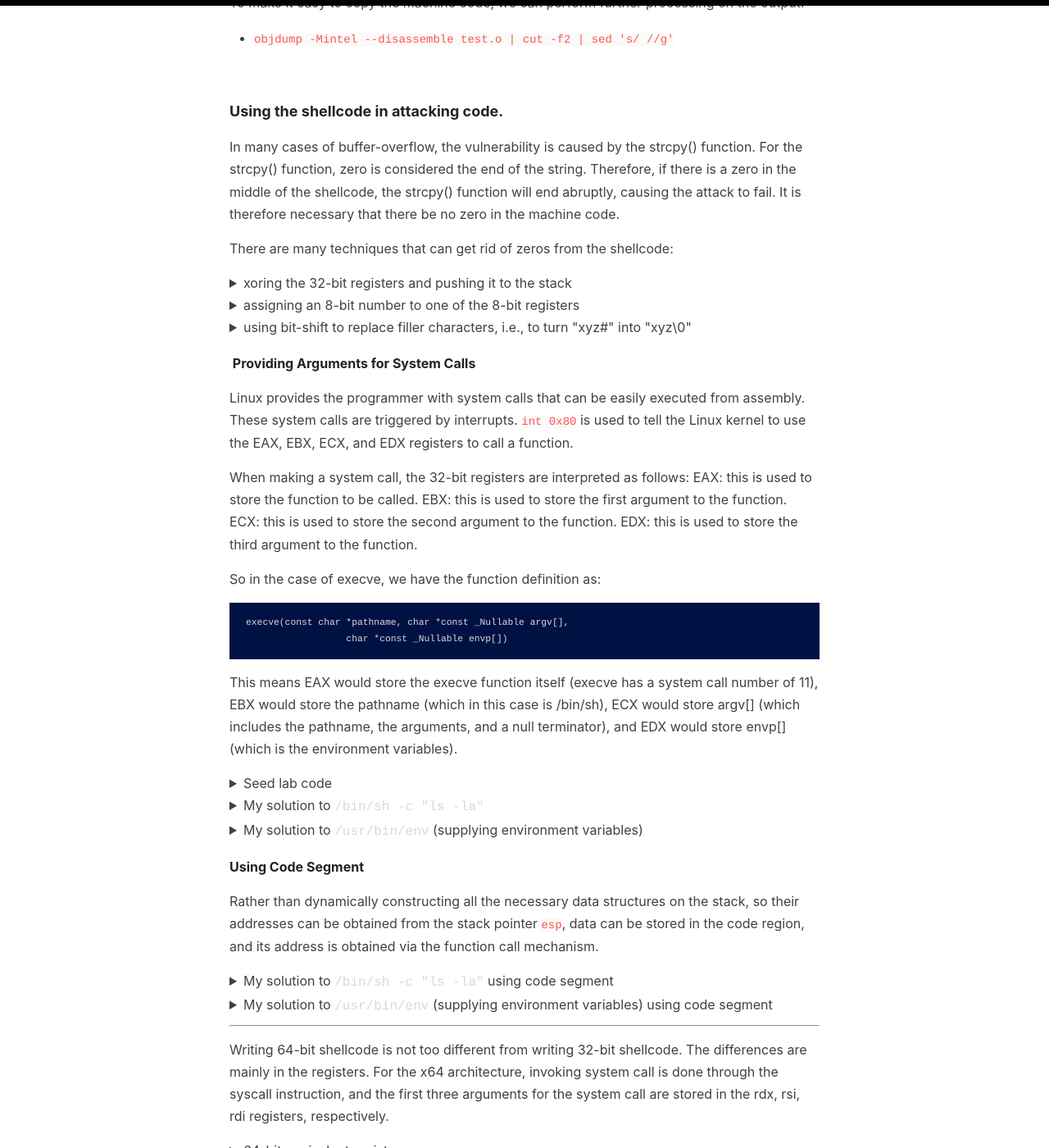
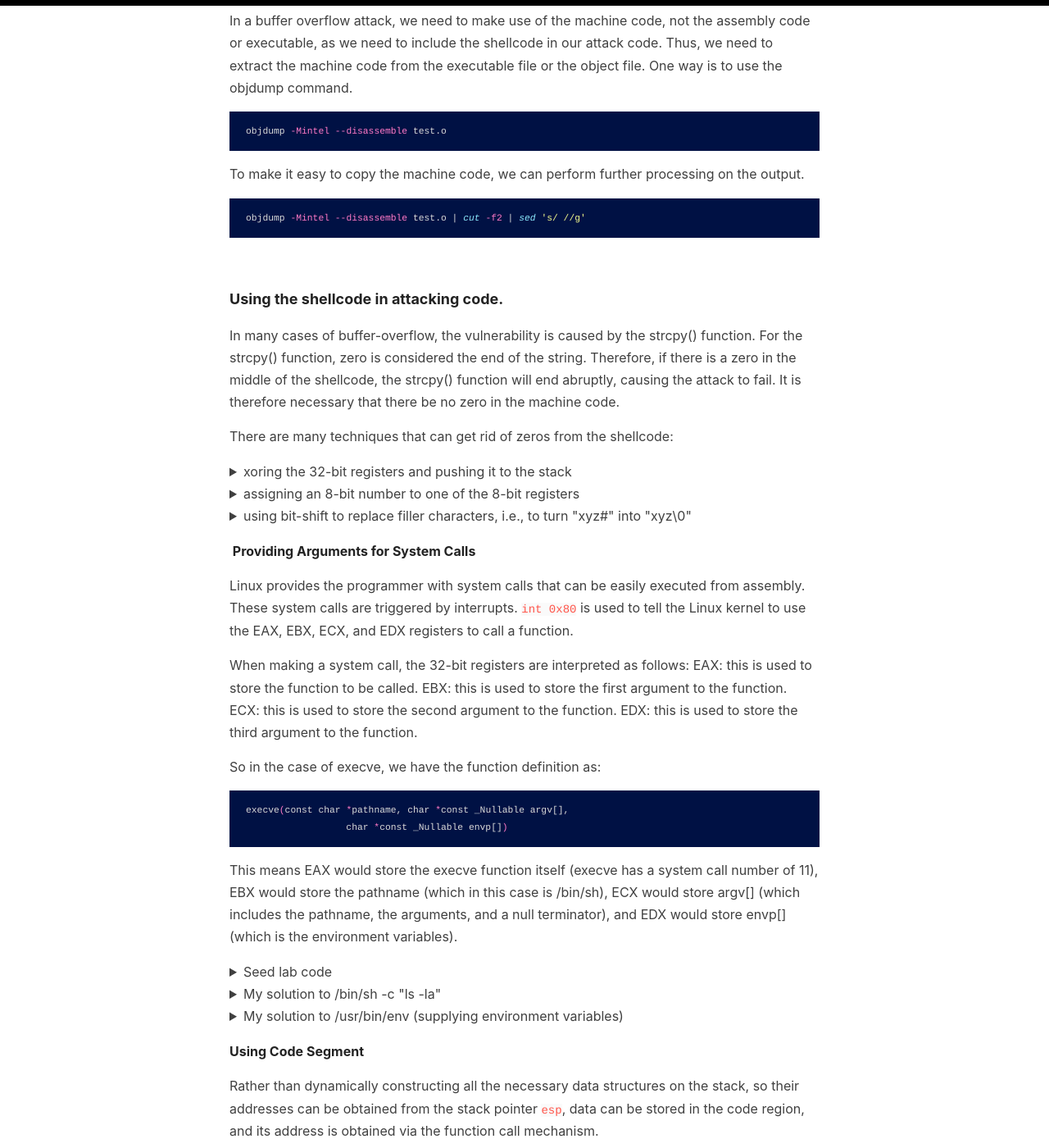
Before and after one commit to iukadike/blog, a Jekyll site: the page built from _posts/2023-08-24-buffer-overflow.md, in a window 1280 px wide and 1400 px high, scrolled down 1553 px. Shown: the whole window at 82% size. Built offline with Jekyll 4.4.1, drawn with Linux system fonts in a browser that asks for light colours; comment, search, counter and statistics services are not loaded; some of the changed text lies outside the part shown.

Commit message:
update formatting

````diff
--- a/_posts/2023-08-24-buffer-overflow.md
+++ b/_posts/2023-08-24-buffer-overflow.md
@@ -16,24 +16,41 @@ A shellcode is a piece of code that is used to spawn a command shell or execute
 Given an assembly code `test.s`, such code can be compiled using nasm
 
 - on Linux:
-  - `nasm -f elf32 test.s -o test.o` (for 32-bit)
-  - `ld -m elf_i386 test.o -o test` (for 32-bit)
-  - `nasm -f elf32 test.s -o test.o` (for 64-bit)
-  - `ld -m elf_x86_64 test.o -o test` (for 64-bit)
+  - for 32-bit systems
+    ```bash
+    nasm -f elf32 test.s -o test.o
+    ld -m elf_i386 test.o -o test
+    ```
+  - for 64-bit systems
+    ```bash
+    nasm -f elf32 test.s -o test.o
+    ld -m elf_x86_64 test.o -o test
+    ```
 
 - on Windows:
-  - `nasm -f win32 test.s -o test.o` (for 32-bit)
-  - `nasm -f win64 test.s -o test.o` (for 64-bit)
-  - `gcc test.obj -o test.exe`
+  - for 32-bit systems
+    ```bash
+    nasm -f win32 test.s -o test.o
+    gcc test.obj -o test.exe
+    ```
+  - for 64-bit systems
+    ```bash
+    nasm -f win64 test.s -o test.o
+    gcc test.obj -o test.exe
+    ```
 
 In a buffer overflow attack, we need to make use of the machine code, not the assembly code or executable, as we need to include the shellcode in our attack
 code. Thus, we need to extract the machine code from the executable file or the object file. One way is to use the objdump command.
 
-- `objdump -Mintel --disassemble test.o`
+```bash
+objdump -Mintel --disassemble test.o
+```
 
 To make it easy to copy the machine code, we can perform further processing on the output.
 
-- `objdump -Mintel --disassemble test.o | cut -f2 | sed 's/ //g'`
+```bash
+objdump -Mintel --disassemble test.o | cut -f2 | sed 's/ //g'
+```
 
 <br>
 
@@ -45,16 +62,19 @@ There are many techniques that can get rid of zeros from the shellcode:
 
 <details>
 <summary>xoring the 32-bit registers and pushing it to the stack</summary>
+<div markdown="1">
 
 ```assembly
 xor eax eax
 push eax
 ```
 
+</div>
 </details>
 
 <details>
 <summary>assigning an 8-bit number to one of the 8-bit registers</summary>
+<div markdown="1">
 
 ```assembly
 xor eax eax
@@ -62,10 +82,12 @@ mov al, 0x99
 push eax
 ```
 
+</div>
 </details>
 
 <details>
 <summary>using bit-shift to replace filler characters, i.e., to turn "xyz#" into "xyz\0"</summary>
+<div markdown="1">
 
 ```assembly
 ;for computers that are little endian, i.e., like reading from right to left
@@ -81,6 +103,7 @@ shl eax, 8
 push eax
 ```
 
+</div>
 </details>
 
 ####  Providing Arguments for System Calls
@@ -95,7 +118,7 @@ EDX: this is used to store the third argument to the function.
 
 So in the case of execve, we have the function definition as:
 
-```
+```bash
 execve(const char *pathname, char *const _Nullable argv[],
                   char *const _Nullable envp[])
 ```
@@ -104,6 +127,7 @@ This means EAX would store the execve function itself (execve has a system call
 
 <details>
 <summary>Seed lab code</summary>
+<div markdown="1">
 
 ```assembly
 section .text
@@ -127,10 +151,12 @@ section .text
       int 0x80
 ```
 
+</div>
 </details>
 
 <details>
-<summary>My solution to <code>/bin/sh -c "ls -la"</code></summary>
+<summary>My solution to /bin/sh -c "ls -la"</summary>
+<div markdown="1">
 
 ```assembly
 section .text
@@ -176,10 +202,12 @@ section .text
       int 0x80
 ```
 
+</div>
 </details>
 
 <details>
-<summary>My solution to <code>/usr/bin/env</code> (supplying environment variables)</summary>
+<summary>My solution to /usr/bin/env (supplying environment variables)</summary>
+<div markdown="1">
 
 ```assembly
 section .text
@@ -233,6 +261,7 @@ section .text
       int 0x80
 ```
 
+</div>
 </details>
 
 #### Using Code Segment
@@ -240,7 +269,8 @@ section .text
 Rather than dynamically constructing all the necessary data structures on the stack, so their addresses can be obtained from the stack pointer `esp`, data can be stored in the code region, and its address is obtained via the function call mechanism.
 
 <details>
-<summary>My solution to <code>/bin/sh -c "ls -la"</code> using code segment</summary>
+<summary>My solution to /bin/sh -c "ls -la" using code segment</summary>
+<div markdown="1">
 
 ```assembly
 section .text
@@ -279,10 +309,12 @@ section .text
  	       ;          1         2         3
 ```
 
+</div>
 </details>
 
 <details>
-<summary>My solution to <code>/usr/bin/env</code> (supplying environment variables) using code segment</summary>
+<summary>My solution to /usr/bin/env (supplying environment variables) using code segment</summary>
+<div markdown="1">
 
 ```assembly
 section .text
@@ -324,6 +356,7 @@ section .text
  	    ;             1         2         3         4         5
 ```
 
+</div>
 </details>
 
 ___
@@ -332,12 +365,14 @@ Writing 64-bit shellcode is not too different from writing 32-bit shellcode. The
 is done through the syscall instruction, and the first three arguments for the system call are stored in the rdx, rsi, rdi registers, respectively.
 <details>
 <summary>64-bit equivalent registers</summary>
+<div markdown="1">
 
 - eax = rax
 - ebx = rdi
 - ecx = rsi
 - edx = rdx
 
+</div>
 </details>
 
 <br>
@@ -350,6 +385,7 @@ When the vulnerable program is run, our malicious code is copied on the stack; h
 
 <details>
 <summary>Book code for vulnerable program</summary>
+<div markdown="1">
 
 ```c
 #include <stdlib.h>
@@ -404,6 +440,7 @@ void dummy_function(char *str)
 }
 ```
 
+</div>
 </details>
 
 Now we can get the required values needed to prepare the exploit by running gdb.
@@ -464,6 +501,7 @@ with open('badfile', 'wb') as f:
 
 <details>
 <summary>Brief explanation of exploit code</summary>
+<div markdown="1">
 
 The vulnerable program reads the first 517 bytes from a file. Thus, the aim of the exploit code is to produce a file that is only 517 bytes and fill it with NOPs. This will form the base of the exploit.
 
@@ -492,6 +530,7 @@ with open('badfile', 'wb') as f:
   f.write(content)
 ```
 
+</div>
 </details>
 
 ![task-1-b](https://github.com/iukadike/blog/assets/58455326/fbb031b2-ded7-4f9e-9bb7-98440b3db322)
@@ -550,6 +589,7 @@ with open('badfile', 'wb') as f:
 
 <details>
 <summary>Brief explanation of exploit code</summary>
+<div markdown="1">
 
 The vulnerable program reads the first 517 bytes from a file. Thus, the aim of the exploit code is to produce a file that is only 517 bytes and fill it with NOPs. This will form the base of the exploit.
 
@@ -580,6 +620,7 @@ with open('badfile', 'wb') as f:
   f.write(content)
 ```
 
+</div>
 </details>
 
 ![task-2-b](https://github.com/iukadike/blog/assets/58455326/94275829-e166-4e22-95c1-f7b98c0ed134)
@@ -639,6 +680,7 @@ with open('badfile', 'wb') as f:
 
 <details>
 <summary>Brief explanation of exploit code</summary>
+<div markdown="1">
 
 The vulnerable program reads the first 517 bytes from a file. Thus, the aim of the exploit code is to produce a file that is only 517 bytes and fill it with NOPs. This will form the base for the exploit.
 
@@ -668,6 +710,7 @@ with open('badfile', 'wb') as f:
   f.write(content)
 ```
 
+</div>
 </details>
 
 ![task-3-b](https://github.com/iukadike/blog/assets/58455326/262e275e-dfcd-4873-9ac2-e02318464350)
@@ -728,6 +771,7 @@ with open('badfile', 'wb') as f:
 
 <details>
 <summary>Brief explanation of exploit code</summary>
+<div markdown="1">
 
 The vulnerable program reads the first 517 bytes from a file. Thus, the aim of the exploit code is to produce a file that is only 517 bytes and fill it with NOPs. This will form the base of the exploit.
 
@@ -757,6 +801,7 @@ with open('badfile', 'wb') as f:
   f.write(content)
 ```
 
+</div>
 </details>
 
 ![task-4-b](https://github.com/iukadike/blog/assets/58455326/f26acfcd-8bdd-4956-90ba-ea49147bcfa1)
@@ -774,6 +819,7 @@ To defeat this countermeasure, all we need to do is change the real UID, so it e
 
 <details>
 <summary>Defeating Dash’s Countermeasure</summary>
+<div markdown="1">
 
 The following assembly code shows how to invoke setuid(0). It will usually be placed before invoking /bin/sh, so it can be invoked first.
 
@@ -791,6 +837,7 @@ mov al, 0x69 ; setuid()’s system call number
 syscall
 ```
 
+</div>
 </details>
 
 **image**
````
